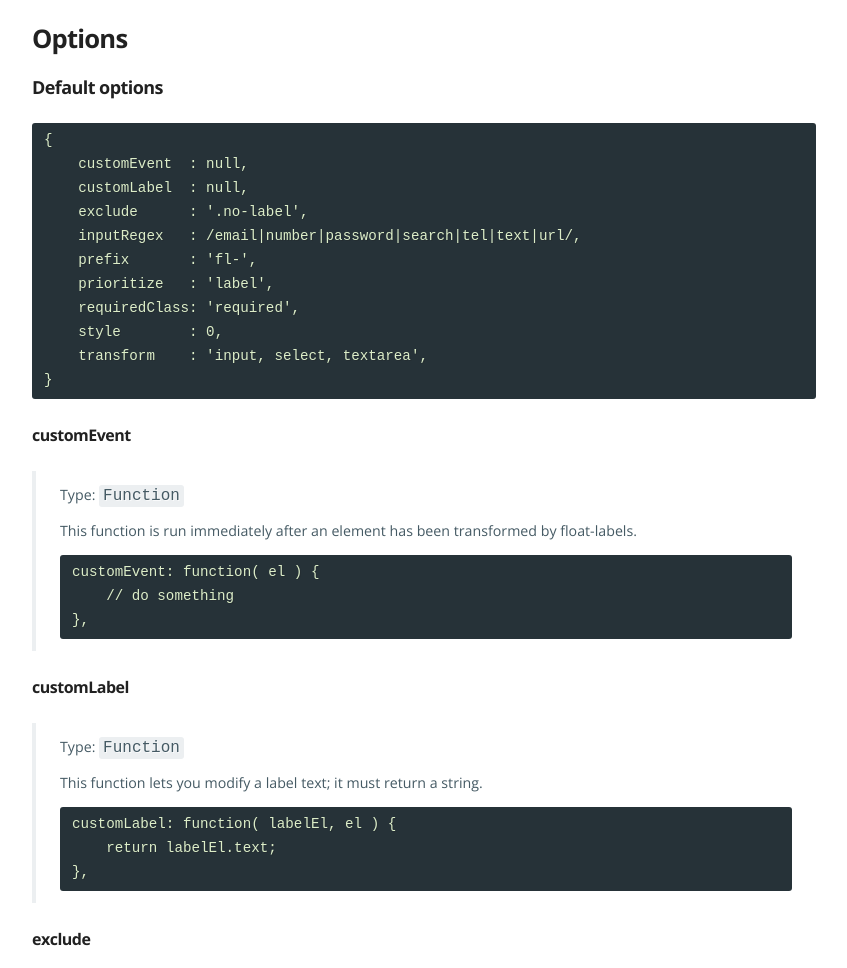
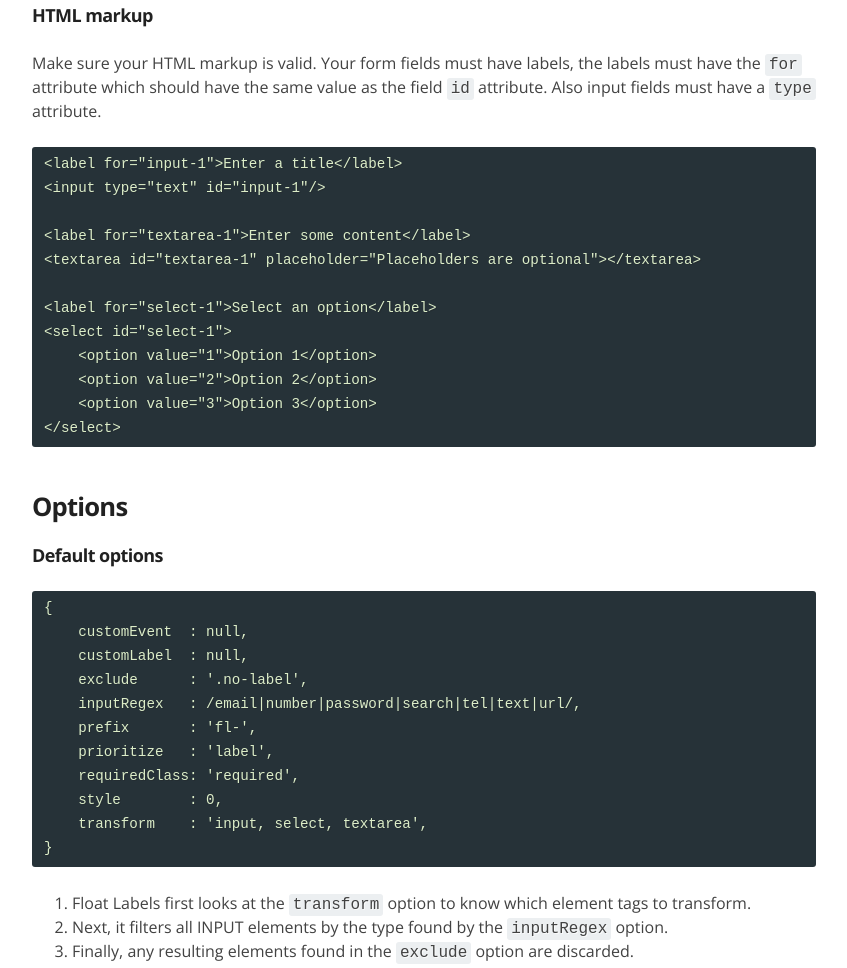
Before and after one commit to pryley/float-labels.js, a website: page index.html in a window 1280 px wide. Shown: the part 1767-2735 px from the top of the page, without its empty margins (216-1063 px from the left). Drawn offline with nearby package versions, Linux system fonts and the light colour scheme.

Commit message:
update readme and fix gulpfile

```diff
--- a/gulpfile.js
+++ b/gulpfile.js
@@ -61,7 +61,7 @@ gulp.task( 'css', function ()
 gulp.task( 'jshint', function()
 {
 	pump([
-		gulp.src( paths.js ).
+		gulp.src( paths.js ),
 		jshint(),
 		jshint.reporter( 'jshint-stylish' ),
 		jshint.reporter( 'fail' ),
--- a/index.html
+++ b/index.html
@@ -94,6 +94,23 @@
 
         <div class="highlight highlight-Javascript"><pre class="alt"><code>floatlabels.destroy();</code></pre></div>
 
+        <h3>HTML markup</h3>
+
+        <p>Make sure your HTML markup is valid. Your form fields must have labels, the labels must have the <code>for</code> attribute which should have the same value as the field <code>id</code> attribute. Also input fields must have a <code>type</code> attribute.</p>
+
+        <div class="highlight highlight-Html"><pre class="alt"><code>&lt;label for="input-1"&gt;Enter a title&lt;/label&gt;
+&lt;input type="text" id="input-1"/&gt;
+
+&lt;label for="textarea-1"&gt;Enter some content&lt;/label&gt;
+&lt;textarea id="textarea-1" placeholder="Placeholders are optional"&gt;&lt;/textarea&gt;
+
+&lt;label for="select-1"&gt;Select an option&lt;/label&gt;
+&lt;select id="select-1"&gt;
+    &lt;option value="1"&gt;Option 1&lt;/option&gt;
+    &lt;option value="2"&gt;Option 2&lt;/option&gt;
+    &lt;option value="3"&gt;Option 3&lt;/option&gt;
+&lt;/select&gt;</code></pre></div>
+
       </section>
 
       <section class="section">
@@ -112,6 +129,12 @@
     style        : 0,
     transform    : 'input, select, textarea',
 }</code></pre></div>
+
+        <ol>
+          <li>Float Labels first looks at the <code>transform</code> option to know which element tags to transform.</li>
+          <li>Next, it filters all INPUT elements by the type found by the <code>inputRegex</code> option.</li>
+          <li>Finally, any resulting elements found in the <code>exclude</code> option are discarded.</li>
+        </ol>
 
         <h4>customEvent</h4>
 
```
Also changed, not shown: README.md.
